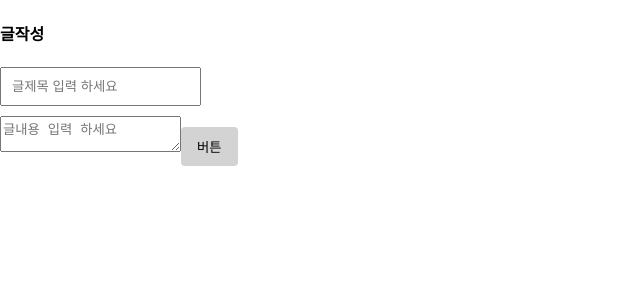
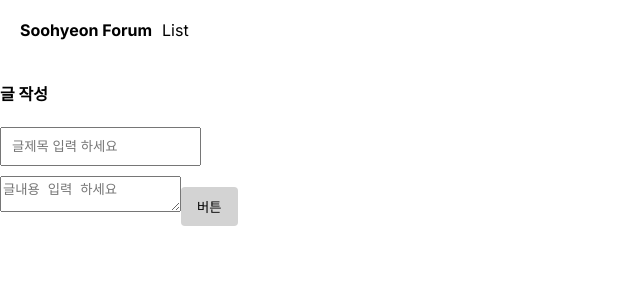
Before and after one commit to sooheyon/forum, a Next.js app: page /write in a window 1280 px wide. Shown: the top 300 px of the page, without its empty margins (0-640 px from the left). Built offline with nearby package versions, Linux system fonts and the light colour scheme.

Commit message:
수정 기능

```diff
--- a/app/globals.css
+++ b/app/globals.css
@@ -1,6 +1,26 @@
 body {
   margin: 0;
 }
+
+a{
+  text-decoration: none;
+  color: black
+}
+
+input {
+  box-sizing: border-box;
+  padding: 10px;
+  display: block;
+  margin-bottom: 10px;
+}
+
+button {
+  padding: 10px 16px;
+  background: lightgray;
+  border: none;
+  border-radius: 4px;
+}
+
 
 .list-bg {
   background: rgb(249, 250, 255);
@@ -30,16 +50,17 @@ body {
   padding: 20px;
 }
 
-input {
-  box-sizing: border-box;
-  padding: 10px;
-  display: block;
-  margin-bottom: 10px;
+.navbar {
+  background: white;
+  padding: 20px;
 }
 
-button {
-  padding: 10px 16px;
-  background: lightgray;
-  border: none;
-  border-radius: 4px;
+.navbar a {
+  margin-right: 10px;
+  text-decoration: none;
+  color: black;
 }
+
+.logo {
+  font-weight: bold;
+}
--- a/app/layout.js
+++ b/app/layout.js
@@ -1,5 +1,6 @@
 import { Inter } from "next/font/google";
 import "./globals.css";
+import Link from "next/link";
 
 const inter = Inter({ subsets: ["latin"] });
 
@@ -11,7 +12,15 @@ export const metadata = {
 export default function RootLayout({ children }) {
   return (
     <html lang="en">
-      <body className={inter.className}>{children}</body>
+      <body className={inter.className}>
+        <div className="navbar">
+          <Link href="/" className="logo">
+            Soohyeon Forum
+          </Link>
+          <Link href="/list">List</Link>
+        </div>
+        {children}
+      </body>
     </html>
   );
 }
--- a/app/list/page.js
+++ b/app/list/page.js
@@ -13,6 +13,7 @@ export default async function List() {
           <h4>{item.title}</h4>
         </Link>
         <DetailLink />
+        <Link href={`/edit/${item._id}`}>✏️</Link>
         <p>1월 1일</p>
         <p>{item.content}</p>
       </div>
--- a/app/write/page.js
+++ b/app/write/page.js
@@ -1,7 +1,7 @@
 export default function Write() {
   return (
     <div>
-      <h4>글작성</h4>
+      <h4>글 작성</h4>
       <form action="/api/post/new" method="post">
         <input name="title" placeholder="글제목 입력 하세요" />
         <textarea name="content" placeholder="글내용 입력 하세요" />
--- /dev/null
+++ b/pages/api/post/edit.js
@@ -0,0 +1,30 @@
+import { connectDB } from "@/util/database";
+import { ObjectId } from "mongodb";
+
+export default async function handler(req, res) {
+  try {
+    if (req.method === "POST") {
+      const { title, content, _id } = req.body;
+
+      if (!title || !content) {
+        return res.status(400).json({ message: "Not exist data" });
+      }
+
+      const db = (await connectDB).db("forum");
+      const result = await db
+        .collection("post")
+        .updateOne(
+          { _id: new ObjectId(_id) },
+          { $set: { title, content } }
+        );
+
+        return res.status(200).redirect('/list')
+    }
+  } catch (error) {
+    console.error(error);
+
+    return res.status(500).json({ message: "Server Error" });
+  }
+}
+
+//$set -> $inc
```
Also changed, not shown: app/edit/[id]/page.js (added, +33 -0 lines).
